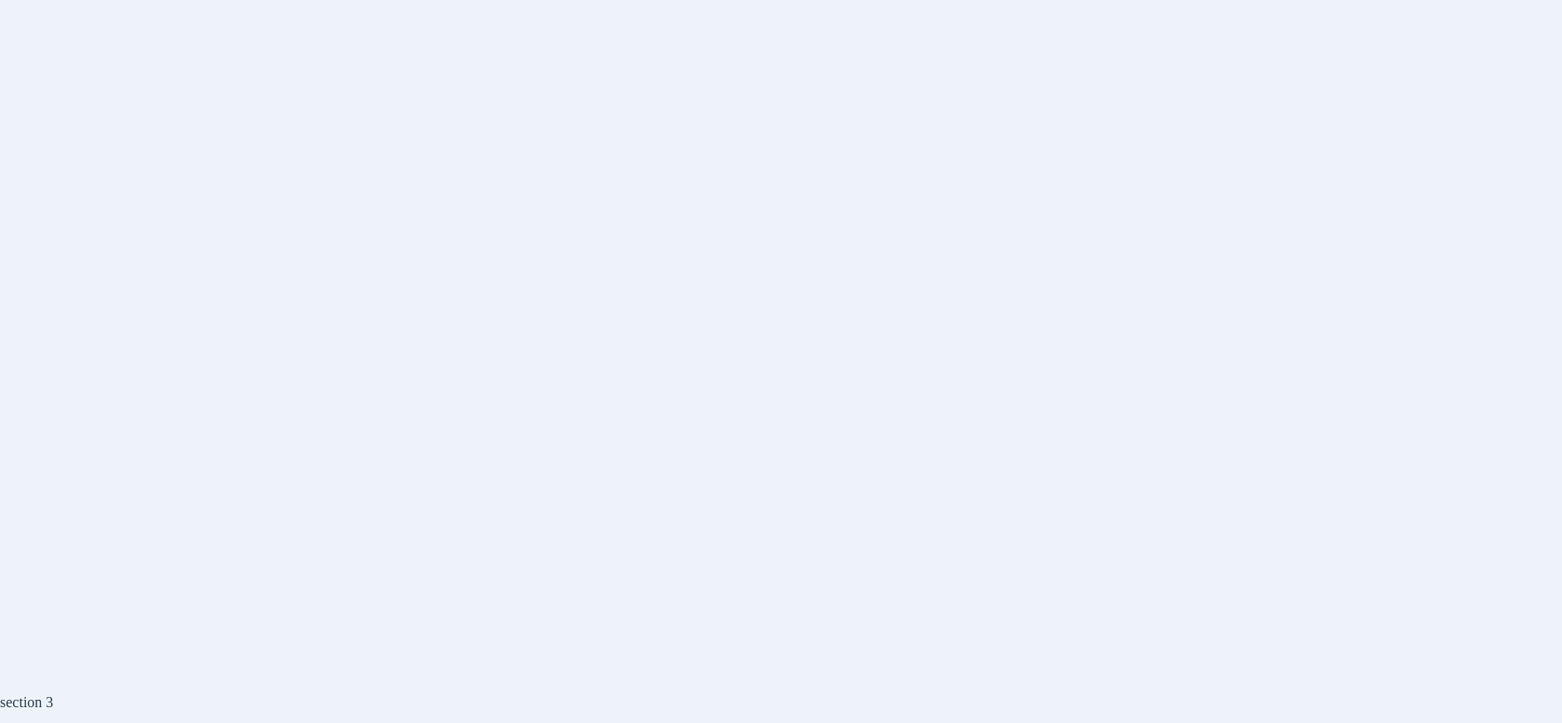
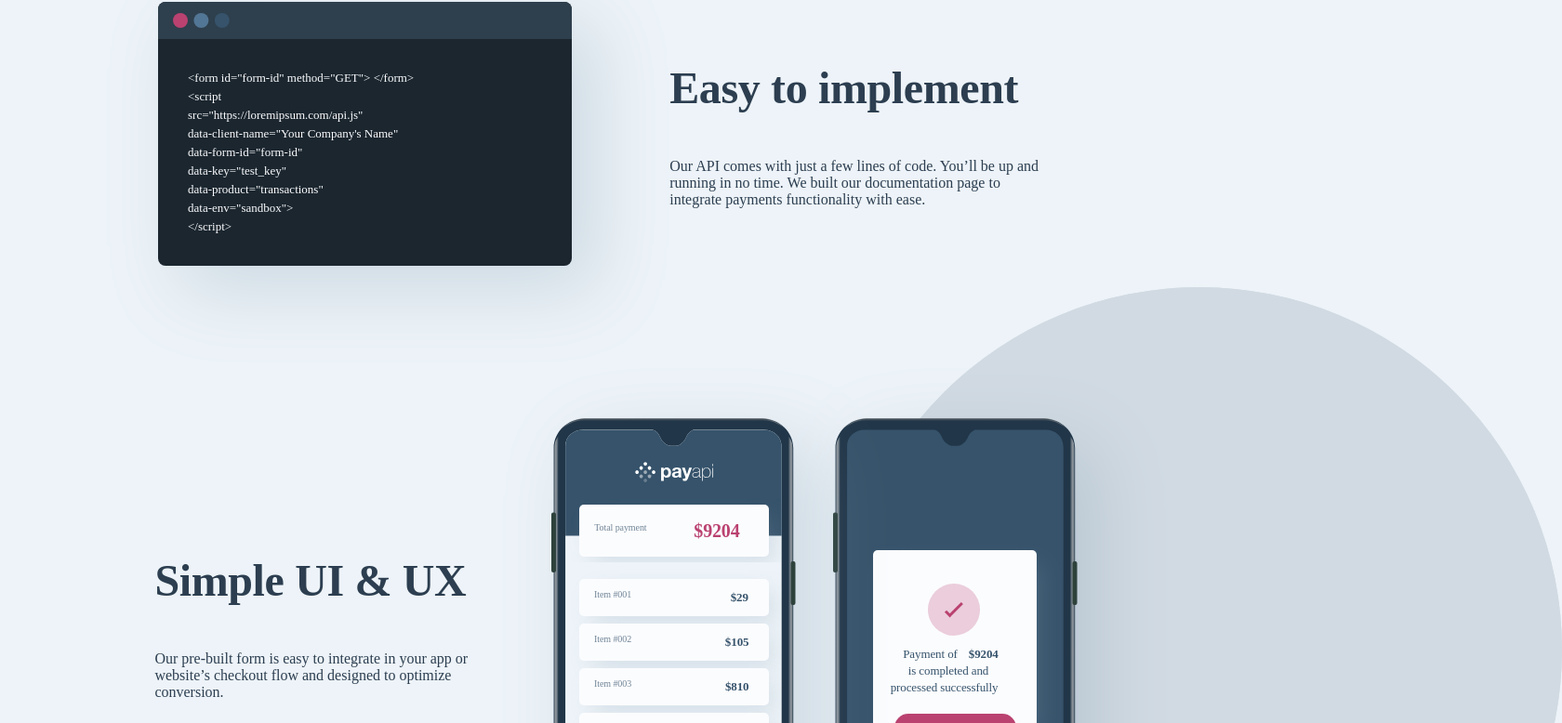
Before and after one commit to marhallab/PayApiWebsite, a Vue app in the folder payapi-web/: page /#/home in a window 1280 px wide. Before the commit this address led to /#/. Shown: the part 1370-2148 px from the top of the page at 93% size, 1680 px wide, since content can reach past the window. Built offline with nearby package versions, Linux system fonts and the light colour scheme.

Commit message:
Home section 3 finished (#2)
* Fix problem circle in section 2 for section 3 to work

* Adding content part 1 and 2, circle not fixed

* Fixed the circle transparency and section 3 finished

```diff
--- a/payapi-web/src/views/Home.vue
+++ b/payapi-web/src/views/Home.vue
@@ -14,7 +14,7 @@
           <router-link to="/contact"> <b> Contact Us. </b></router-link>
         </p>
       </div>
-      <img src="../assets/home/desktop/illustration-phone-mockup.svg" alt="" />
+      <img style="z-index: 1;" src="../assets/home/desktop/illustration-phone-mockup.svg" alt="" />
 
       <img
         class="img-circle-section1"
@@ -24,7 +24,7 @@
     </section>
 
     <section class="section2">
-      <div >
+      <div>
         <p><b>Who we work with</b></p>
 
         <div class="div-logo-text-section2">
@@ -84,16 +84,51 @@
           <secondaryBtn :btnText="'About Us'" />
         </div>
       </div>
+      <div class="div-circle-section2">
         <img
           class="img-circle-section2"
           src="../assets/shared/desktop/bg-pattern-circle.svg"
           alt=""
         />
+      </div>
     </section>
 
-    <section>
-      <div>
-        <p>section 3</p>
+    <section class="section3">
+      <div class="section3-div">
+        <div class="div-img-section3-part1">
+          <img
+            src="../assets/home/desktop/illustration-easy-to-implement.svg"
+            alt=""
+          />
+        </div>
+        <div class="div-text-section3 div-text-section3-part1">
+          <p><b>Easy to implement</b></p>
+          <p>
+            Our API comes with just a few lines of code. You’ll be up and
+            running in no time. We built our documentation page to integrate
+            payments functionality with ease.
+          </p>
+        </div>
+      </div>
+
+      <div class="section3-div">
+        <div class="div-text-section3 div-text-section3-part2">
+          <p><b>Simple UI & UX</b></p>
+          <p>
+            Our pre-built form is easy to integrate in your app or website’s
+            checkout flow and designed to optimize conversion.
+          </p>
+        </div>
+        <div class="div-img-section3-part2">
+          <img src="../assets/home/desktop/illustration-simple-ui.svg" alt="" />
+        </div>
+      </div>
+      <div class="div-circle-section3">
+        <img
+          class="img-circle-section3"
+          src="../assets/shared/desktop/bg-pattern-circle.svg"
+          alt=""
+        />
       </div>
     </section>
   </div>
@@ -158,7 +193,7 @@ p {
 
 /*Section 2*/
 
-.section2{
+.section2 {
   overflow: hidden;
 }
 
@@ -173,14 +208,15 @@ overflow: hidden;
   width: 80%;
 }
 
-.section2 p {
-  color: #fbfcfe;
+.img-circle-section2 {
+  position: absolute;
+  top: -900px;
+  left: -250px;
+  overflow: hidden;
 }
 
-.img-circle-section2 {
+.div-circle-section2 {
   position: relative;
-  top: -850px;
-  left: -500px;
 }
 
 .div-logo-section2 {
@@ -189,6 +225,7 @@ overflow: hidden;
 }
 
 .section2 p {
+  color: #fbfcfe;
   font-family: DM Serif Display;
   font-style: normal;
   font-weight: normal;
@@ -231,6 +268,62 @@ overflow: hidden;
   display: flex;
   height: 10%;
 }
+
+/*Section 3*/
+.section3 {
+  display: flex;
+  flex-direction: column;
+}
+
+.section3-div {
+  display: flex;
+  flex-direction: row;
+  padding-left: 13%;
+  width: 80%;
+  justify-content: space-between;
+}
+
+.div-text-section3-part1 {
+  padding-top: 7%;
+}
+
+.div-text-section3-part2 {
+  padding-top: 15%;
+}
+
+.div-text-section3 p:first-child {
+  font-family: DM Serif Display;
+  font-style: normal;
+  font-weight: normal;
+  font-size: 48px;
+  letter-spacing: -0.369231px;
+}
+
+.div-text-section3 p {
+  width: 85%;
+}
+
+.div-img-section3-part1 {
+  margin-left: -5%;
+}
+
+.div-img-section3-part2 {
+  margin-left: -5%;
+  margin-right: -7%;
+  z-index: 1;
+}
+
+.div-circle-section3 {
+  position: relative;
+}
+
+.img-circle-section3{
+  position: absolute;
+  top: -750px;
+  right: -400px;
+  overflow: hidden;
+
+}
 </style>
 
 <script>
```
Lines whose indentation alone changed are shown as unchanged.
